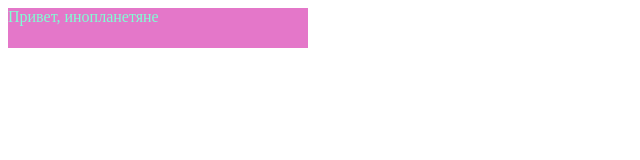
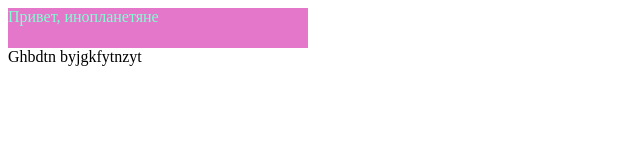
Before and after one commit to ddud1/first-project, a plain HTML site: page index.html in a window 1280 px wide. Shown: the whole page, without its empty margins (0-640 px from the left). Drawn offline with Linux system fonts and the light colour scheme.

Commit message:
new commit

```diff
--- a/index.html
+++ b/index.html
@@ -2,4 +2,5 @@
 <head>
 <link rel="stylesheet" href="style.css">
 <div class="message">Привет, инопланетяне</div>
+<div>Ghbdtn byjgkfytnzyt</div>
 </head>
```
